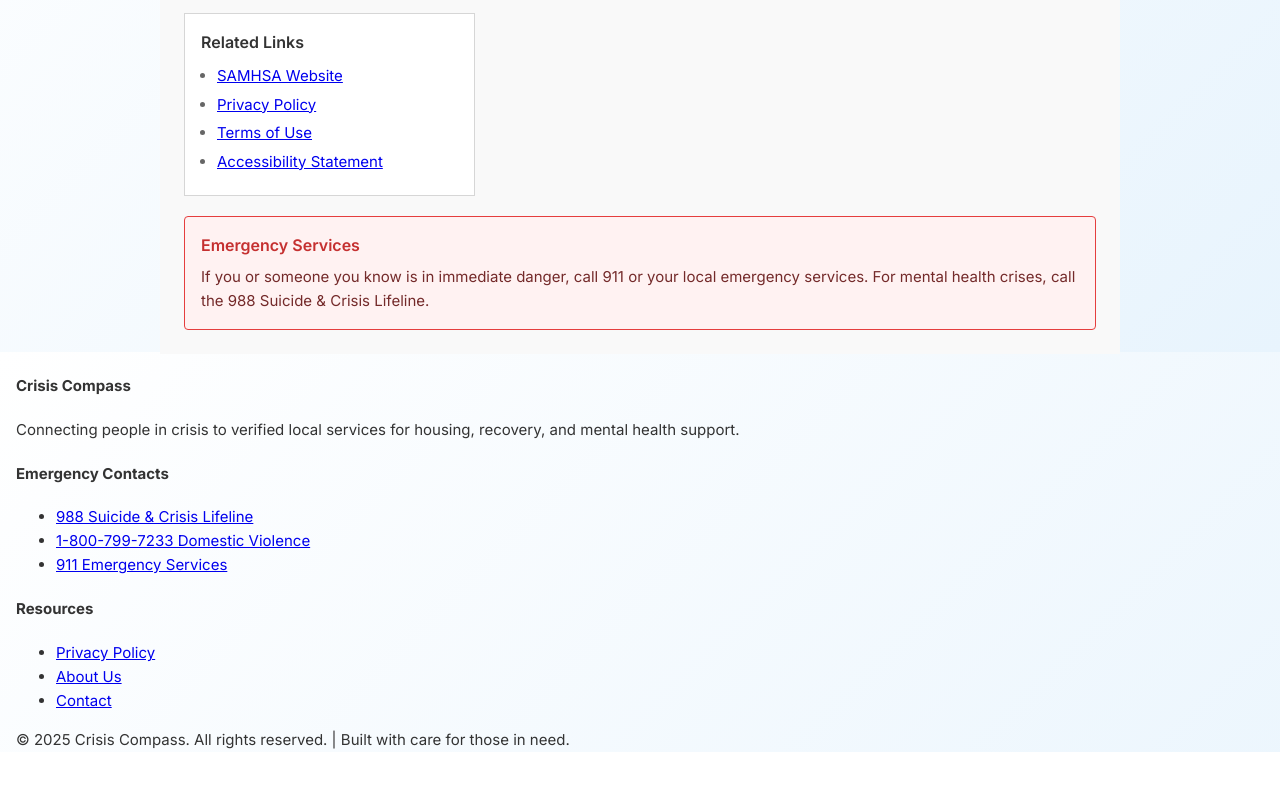
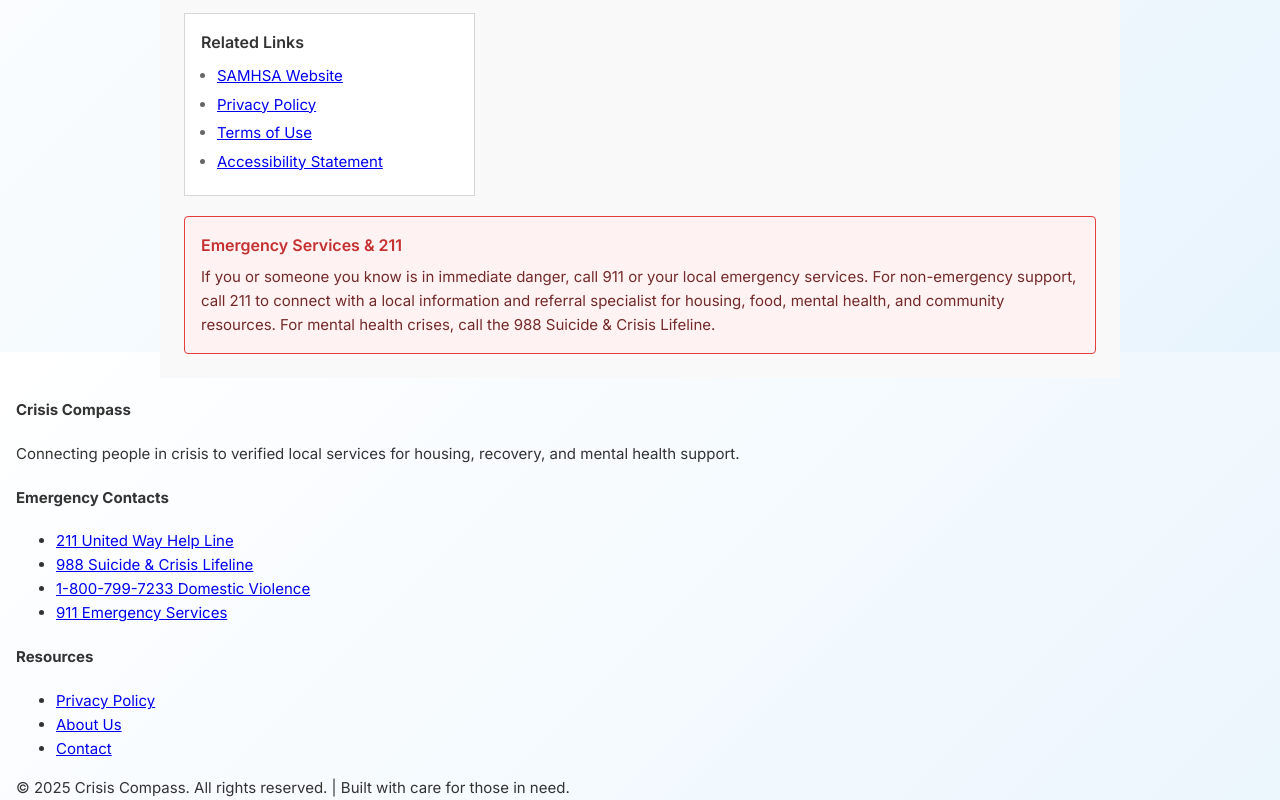
Before and after one commit to Aakash-Srinivasan02/Crisis_Compass, a website: page index.html in a window 1280 px wide. Shown: the part 1248-2048 px from the top of the page. Before the commit the page ends 2000 px from the top, so only its background shows below. Drawn offline with Linux system fonts and the light colour scheme.

Commit message:
Add 211 emergency info and fix Pages deployment workflow

```diff
--- a/index.html
+++ b/index.html
@@ -17,6 +17,7 @@
 <body>
   <div class="top-utility">
     <div class="hotline">
+      <a href="tel:211" class="hotline-link">Call 211 — United Way 211</a>
       <a href="tel:988" class="hotline-link" data-i18n="hotline_main">Call 988 — Suicide & Crisis Lifeline</a>
       <a href="tel:8007997233" class="hotline-link" data-i18n="hotline_dv">Call 1-800-799-7233 — Domestic Violence Hotline</a>
     </div>
@@ -189,8 +190,8 @@
         </div>
       </div>
       <div class="emergency-notice">
-        <h4>Emergency Services</h4>
-        <p>If you or someone you know is in immediate danger, call 911 or your local emergency services. For mental health crises, call the 988 Suicide & Crisis Lifeline.</p>
+        <h4>Emergency Services & 211</h4>
+        <p>If you or someone you know is in immediate danger, call 911 or your local emergency services. For non-emergency support, call 211 to connect with a local information and referral specialist for housing, food, mental health, and community resources. For mental health crises, call the 988 Suicide & Crisis Lifeline.</p>
       </div>
     </section>
   </main>
@@ -213,6 +214,7 @@
       <div class="footer-section">
         <h4>Emergency Contacts</h4>
         <ul>
+          <li><a href="tel:211">211 United Way Help Line</a></li>
           <li><a href="tel:988">988 Suicide & Crisis Lifeline</a></li>
           <li><a href="tel:8007997233">1-800-799-7233 Domestic Violence</a></li>
           <li><a href="tel:911">911 Emergency Services</a></li>
```
Also changed, not shown: .github/workflows/deploy-pages.yml (added), .github/workflows/sync-data.yml.
